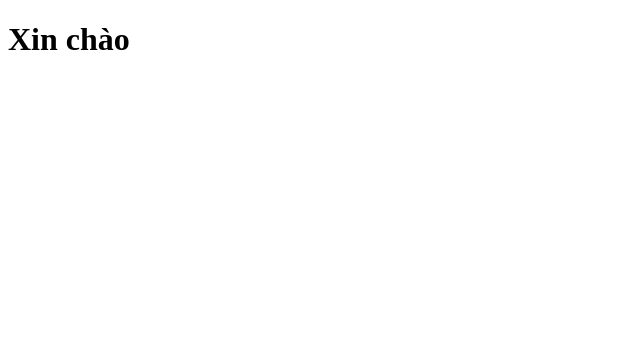
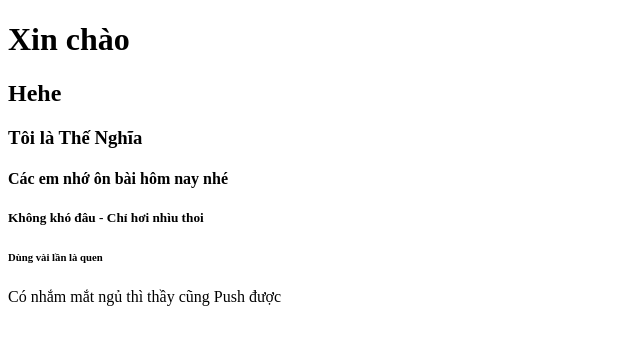
Before and after one commit to NghiaMindX/The-Band, a plain HTML site: page index.html in a window 1280 px wide. Shown: the whole page, without its empty margins (0-640 px from the left). Drawn offline with Linux system fonts and the light colour scheme.

Commit message:
Update file index.html

```diff
--- a/index.html
+++ b/index.html
@@ -9,5 +9,14 @@
 
     <h1>Xin chào</h1>
 
+    <h2>Hehe</h2>
+    <h3>Tôi là Thế Nghĩa</h3>
+
+    <h4>Các em nhớ ôn bài hôm nay nhé</h4>
+    <h5>Không khó đâu - Chỉ hơi nhìu thoi</h5>
+
+    <h6>Dùng vài lần là quen</h6>
+    <p>Có nhắm mắt ngủ thì thầy cũng Push được</p>
+
 </body>
 </html>
```
